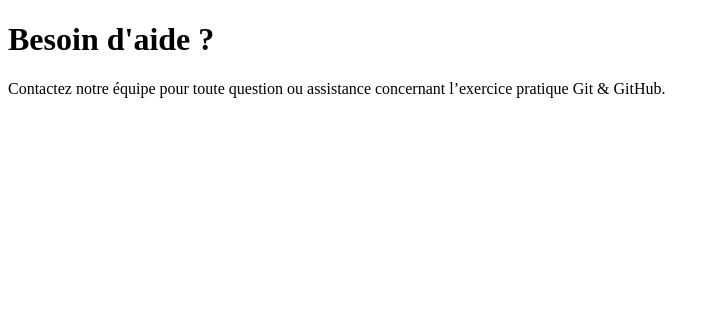
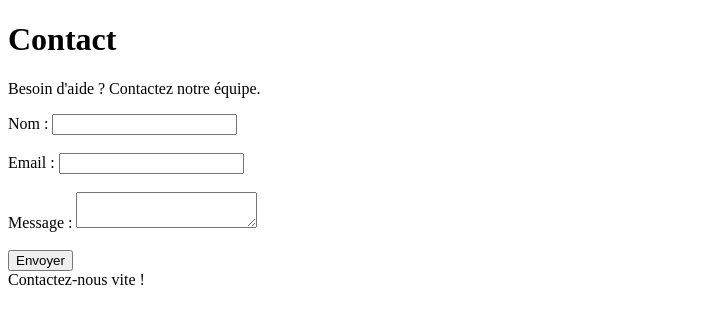
Before and after one commit to davidkuyama01/Exercice---git---github, a plain HTML site: page contact.html in a window 1280 px wide. Shown: the whole page, without its empty margins (0-720 px from the left). Drawn offline with Linux system fonts and the light colour scheme.

Commit message:
ajout de la page contact

```diff
--- a/contact.html
+++ b/contact.html
@@ -6,10 +6,39 @@
     <title>contact</title>
 </head>
 <body>
-   <h1>Besoin d'aide ?</h1>
+   <!DOCTYPE html>
+<html lang="fr">
+<head>
+    <meta charset="UTF-8">
+    <title>Contact</title>
+</head>
 
-<p>
-  Contactez notre équipe pour toute question ou assistance concernant l’exercice pratique Git & GitHub.
-</p>
+<body>
+
+    <h1>Contact</h1>
+
+    <p>Besoin d'aide ? Contactez notre équipe.</p>
+
+    <form>
+        <label>Nom :</label>
+        <input type="text">
+
+        <br><br>
+
+        <label>Email :</label>
+        <input type="email">
+
+        <br><br>
+
+        <label>Message :</label>
+        <textarea></textarea>
+
+        <br><br>
+
+        <button type="submit">Envoyer</button>
+    </form>
+
+    <footer>Contactez-nous vite !</footer>
+
 </body>
 </html>
```
